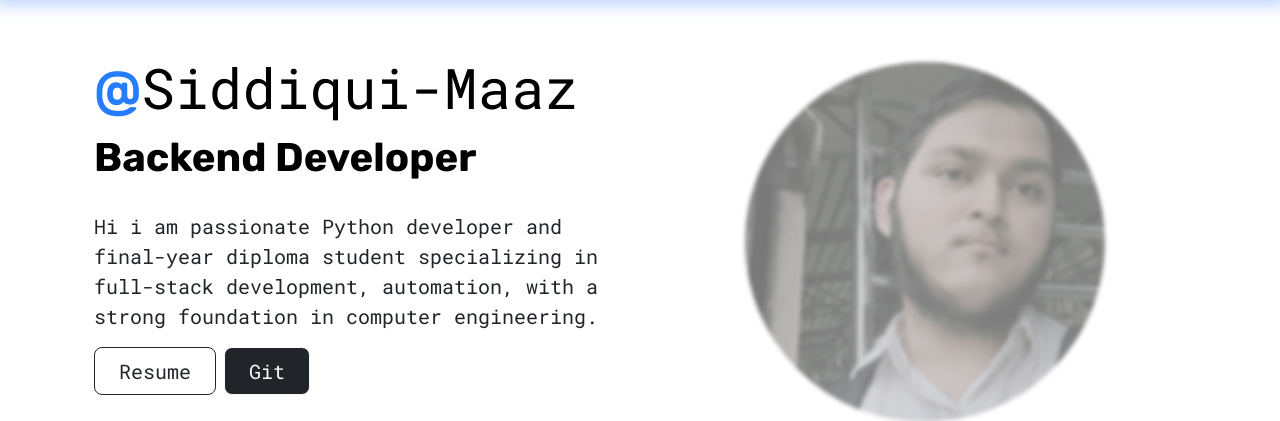
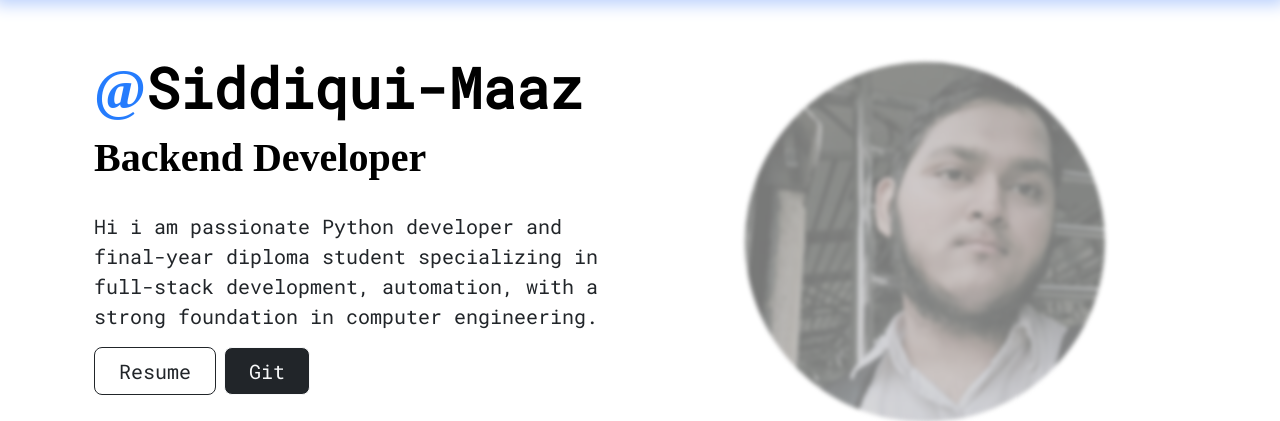
Before and after one commit to maazsiddiqui79/PORTFOLIO, a Flask app: page / in a window 1280 px wide. Shown: the part 64-485 px from the top of the page. Run offline with Flask 3, Linux system fonts and the light colour scheme; data comes from the database, SQL or seed files in the repository; some libraries are stand-ins or nearby versions.

Commit message:
Update index.html

```diff
--- a/api/templates/index.html
+++ b/api/templates/index.html
@@ -60,14 +60,13 @@ block body %}
             class="fw-bold"
             style="
               color: rgba(13, 110, 253, 0.9);
-              font-family: 'Rubik', sans-serif;
-               font-weight: 700;
+              font-family: Rubik sans-serif;
             "
             >@</span
-          ><b style="font-family:Roboto Mono;">Siddiqui-Maaz</b>
+          ><b style="font-family:Roboto Mono;font-weight: 700;">Siddiqui-Maaz</b>
         </h1>
         <h2 class="display-6 text-body-emphasis">
-      <span class="words" style="font-family: 'Rubik', sans-serif; font-weight: 700;">
+      <span class="words" style="font-family: Rubik sans-serif; font-weight: 700;">
       <span>Python Full Stack Dev</span>
       <span>Frontend Developer</span>
       <span>Backend Developer</span>
```
